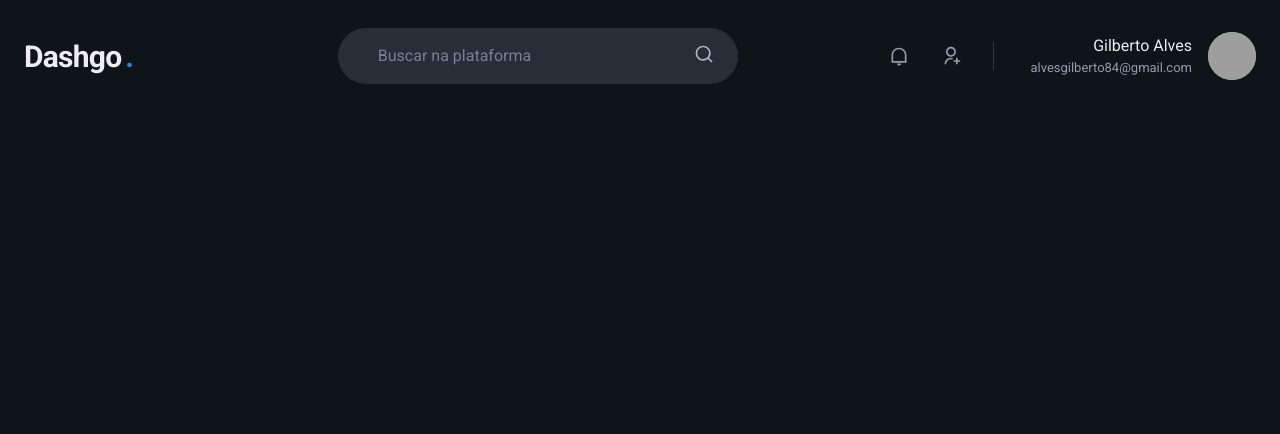
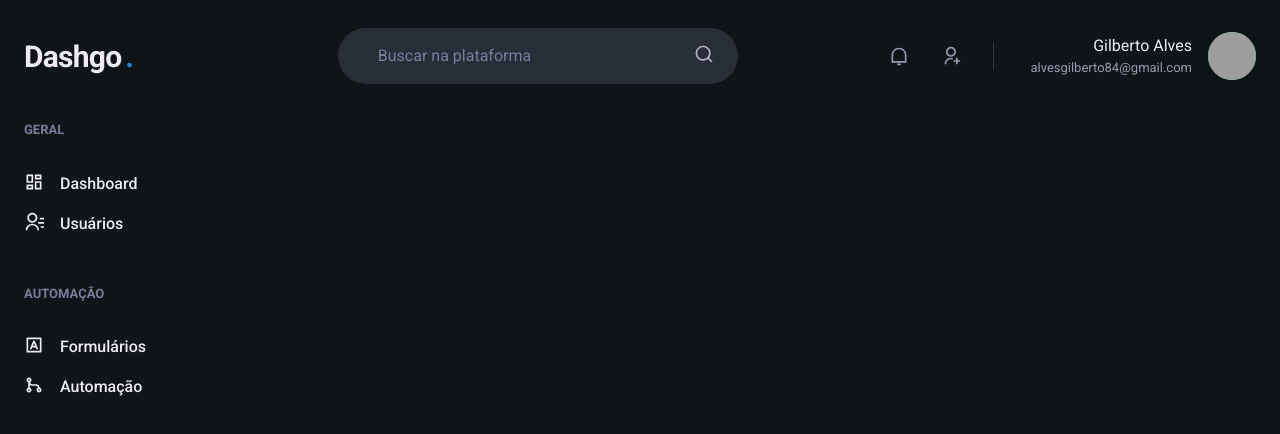
Before and after one commit to GilbertoASJ/Dash-go, a Next.js app: page /dashboard in a window 1280 px wide. Shown: the top 434 px of the page. Built offline with nearby package versions, Linux system fonts and the light colour scheme; grey boxes are pictures that could not be loaded.

Commit message:
:sparkles: Updating file

```diff
--- a/src/pages/dashboard.tsx
+++ b/src/pages/dashboard.tsx
@@ -1,7 +1,15 @@
+import { Flex } from '@chakra-ui/react'
 import { Header } from '../components/Header'
+import { Sidebar } from '../components/Sidebar'
 
 export default function Dashboard() {
 	return (
-		<Header />
+		<Flex direction="column" h="100vh">
+			<Header />
+
+			<Flex w="100%" my="6" maxWidth={1480} mx="auto" px="6">
+				<Sidebar />
+			</Flex>
+		</Flex>
 	)
 }
```
